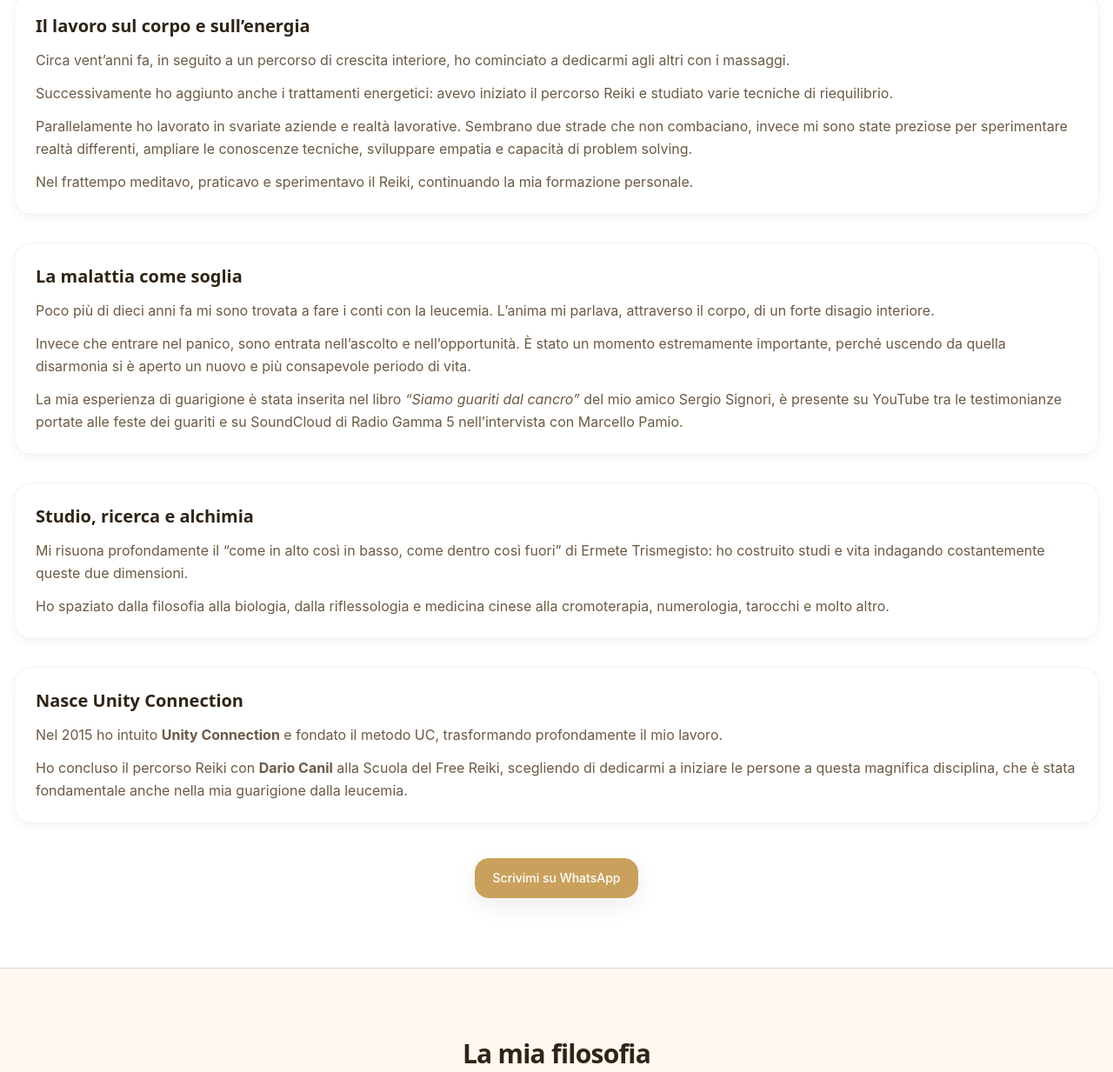
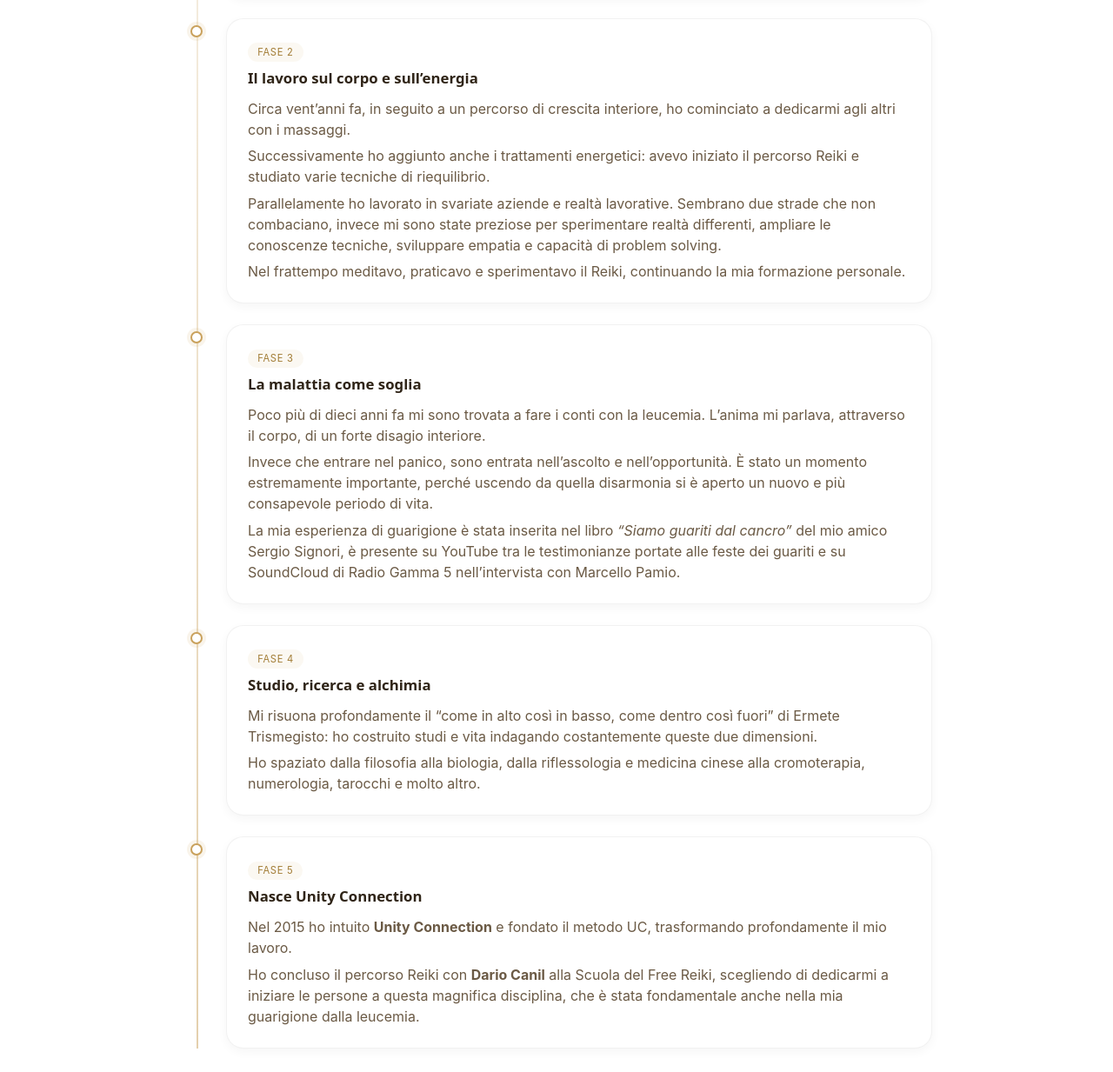
Before and after one commit to fpglanza/olistic-mash-site, a website built with Vite: page chi-sono.html in a window 1280 px wide. Shown: the part 1423-2656 px from the top of the page at 87% size. Built offline with nearby package versions, Linux system fonts and the light colour scheme.

Commit message:
chi sono, sistemato fino a percorso

```diff
--- a/assets/css/pages/chi-sono.css
+++ b/assets/css/pages/chi-sono.css
@@ -80,3 +80,121 @@
     padding-bottom: 32px;
   }
 }
+
+/* ================================
+   TIMELINE – IL MIO PERCORSO
+   Linea verticale + card step
+   ================================ */
+
+.timeline {
+  position: relative;
+  margin: var(--space-32) auto 0;
+  padding: 0;
+  list-style: none;
+  max-width: 54rem;
+}
+
+/* Linea centrale del percorso (sinistra delle card) */
+.timeline::before {
+  content: "";
+  position: absolute;
+  top: 0;
+  bottom: 0;
+  left: 18px;
+  width: 2px;
+  background: linear-gradient(
+    to bottom,
+    rgba(201, 161, 92, 0.15),
+    rgba(201, 161, 92, 0.5)
+  );
+}
+
+/* Ogni step */
+.timeline__item {
+  position: relative;
+  display: flex;
+  gap: var(--space-16);
+  margin-bottom: var(--space-20);
+}
+
+/* Pallino che si appoggia alla linea */
+.timeline__marker {
+  position: relative;
+  z-index: 1;
+  width: 36px;
+  display: flex;
+  align-items: flex-start;
+  justify-content: center;
+  padding-top: var(--space-8);
+}
+
+.timeline__dot {
+  width: 14px;
+  height: 14px;
+  border-radius: 999px;
+  border: 2px solid var(--color-primary);
+  background: var(--color-white);
+  box-shadow: 0 0 0 4px rgba(201, 161, 92, 0.12);
+}
+
+/* Card contenuto */
+.timeline__content {
+  flex: 1;
+  padding: var(--space-20);
+}
+
+.timeline__content h3 {
+  margin-bottom: var(--space-8);
+  font-size: 1.05rem;
+  font-weight: 600;
+  color: var(--color-text, #2f2417);
+}
+
+.timeline__content p + p {
+  margin-top: 0.4rem;
+}
+
+/* Etichetta Fase 1 / Fase 2... */
+.timeline__label {
+  display: inline-flex;
+  align-items: center;
+  justify-content: center;
+  padding: 0.15rem 0.7rem;
+  border-radius: 999px;
+  font-size: 0.7rem;
+  letter-spacing: 0.06em;
+  text-transform: uppercase;
+  margin-bottom: 0.5rem;
+  background: rgba(201, 161, 92, 0.08);
+  color: var(--color-primary-dark);
+}
+
+/* Mobile: tutto ben allineato */
+@media (max-width: 767px) {
+  .timeline {
+    margin-top: var(--space-24);
+  }
+
+  .timeline__item {
+    gap: var(--space-12);
+  }
+
+  .timeline__content {
+    padding: var(--space-16);
+  }
+
+  .timeline__content h3 {
+    font-size: 1rem;
+  }
+}
+
+/* Desktop: un po' più aria */
+@media (min-width: 768px) {
+  .timeline__item {
+    margin-bottom: var(--space-24);
+  }
+
+  .timeline__content {
+    border-radius: 1.25rem;
+  }
+}
--- a/chi-sono.html
+++ b/chi-sono.html
@@ -2,9 +2,20 @@
 <html lang="it">
   <head>
     <meta charset="utf-8" />
-    <title>Chi sono – Coach Olistica</title>
+    <title>Chi sono – Giorgia Boccadifuoco</title>
     <meta name="viewport" content="width=device-width, initial-scale=1" />
+    <meta
+      name="description"
+      content="Scopri il percorso, la filosofia e l'approccio olistico di Giorgia Boccadifuoco."
+    />
+
+    <!-- JS entry Vite (importa anche il CSS globale main.css) -->
+    <script type="module" src="/assets/js/main.js"></script>
+
+    <!-- CSS specifico della pagina Chi sono -->
+    <link rel="stylesheet" href="assets/css/pages/chi-sono.css" />
   </head>
+
   <body>
     <div class="site">
       <!-- HEADER -->
@@ -97,13 +108,15 @@
             </p>
           </header>
 
-            <ol class="timeline space-y-6 md:space-y-8">
-              <!-- Radici e ricerca -->
+          <ol class="timeline">
+            <!-- STEP 1 -->
             <li class="timeline__item">
-                <div class="card space-y-3 text-warm-700 leading-relaxed">
-                  <h3 class="text-lg md:text-xl font-semibold text-warm-700">
-                    Radici, educazione e spiritualità
-                  </h3>
+              <div class="timeline__marker">
+                <span class="timeline__dot"></span>
+              </div>
+              <div class="timeline__content card">
+                <p class="timeline__label">Fase 1</p>
+                <h3>Radici, educazione e spiritualità</h3>
                 <p>
                   Da piccola volevo fare la maestra, oltre che la mamma. Ho dedicato buona parte
                   della vita a studiare e curiosare nel mondo dei bambini, dell’antroposofia e
@@ -118,12 +131,14 @@
               </div>
             </li>
 
-              <!-- Corpo ed energia -->
+            <!-- STEP 2 -->
             <li class="timeline__item">
-                <div class="card space-y-3 text-warm-700 leading-relaxed">
-                  <h3 class="text-lg md:text-xl font-semibold text-warm-700">
-                    Il lavoro sul corpo e sull’energia
-                  </h3>
+              <div class="timeline__marker">
+                <span class="timeline__dot"></span>
+              </div>
+              <div class="timeline__content card">
+                <p class="timeline__label">Fase 2</p>
+                <h3>Il lavoro sul corpo e sull’energia</h3>
                 <p>
                   Circa vent’anni fa, in seguito a un percorso di crescita interiore, ho cominciato
                   a dedicarmi agli altri con i massaggi.
@@ -143,12 +158,14 @@
               </div>
             </li>
 
-              <!-- Malattia e rinascita -->
+            <!-- STEP 3 -->
             <li class="timeline__item">
-                <div class="card space-y-3 text-warm-700 leading-relaxed">
-                  <h3 class="text-lg md:text-xl font-semibold text-warm-700">
-                    La malattia come soglia
-                  </h3>
+              <div class="timeline__marker">
+                <span class="timeline__dot"></span>
+              </div>
+              <div class="timeline__content card">
+                <p class="timeline__label">Fase 3</p>
+                <h3>La malattia come soglia</h3>
                 <p>
                   Poco più di dieci anni fa mi sono trovata a fare i conti con la leucemia.
                   L’anima mi parlava, attraverso il corpo, di un forte disagio interiore.
@@ -167,12 +184,14 @@
               </div>
             </li>
 
-              <!-- Studio e alchimia -->
+            <!-- STEP 4 -->
             <li class="timeline__item">
-                <div class="card space-y-3 text-warm-700 leading-relaxed">
-                  <h3 class="text-lg md:text-xl font-semibold text-warm-700">
-                    Studio, ricerca e alchimia
-                  </h3>
+              <div class="timeline__marker">
+                <span class="timeline__dot"></span>
+              </div>
+              <div class="timeline__content card">
+                <p class="timeline__label">Fase 4</p>
+                <h3>Studio, ricerca e alchimia</h3>
                 <p>
                   Mi risuona profondamente il “come in alto così in basso, come dentro così fuori”
                   di Ermete Trismegisto: ho costruito studi e vita indagando costantemente queste
@@ -185,12 +204,14 @@
               </div>
             </li>
 
-              <!-- Nasce Unity Connection -->
+            <!-- STEP 5 -->
             <li class="timeline__item">
-                <div class="card space-y-3 text-warm-700 leading-relaxed">
-                  <h3 class="text-lg md:text-xl font-semibold text-warm-700">
-                    Nasce Unity Connection
-                  </h3>
+              <div class="timeline__marker">
+                <span class="timeline__dot"></span>
+              </div>
+              <div class="timeline__content card">
+                <p class="timeline__label">Fase 5</p>
+                <h3>Nasce Unity Connection</h3>
                 <p>
                   Nel 2015 ho intuito <strong>Unity Connection</strong> e fondato il metodo UC,
                   trasformando profondamente il mio lavoro.
@@ -216,6 +237,7 @@
           </div>
         </div>
       </section>
+
 
       <!-- 3. LA MIA FILOSOFIA -->
       <section class="section section--soft" id="filosofia">
```
Lines whose indentation alone changed are shown as unchanged.
